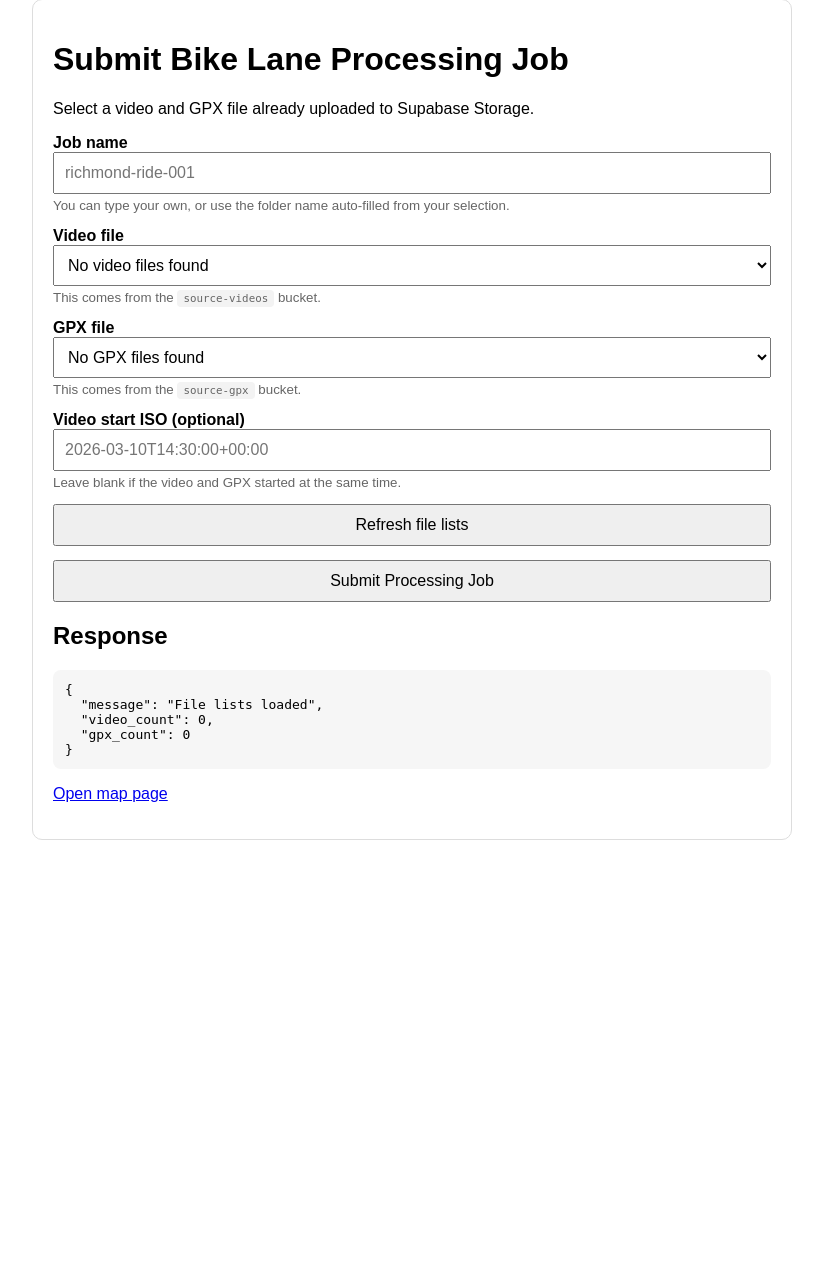
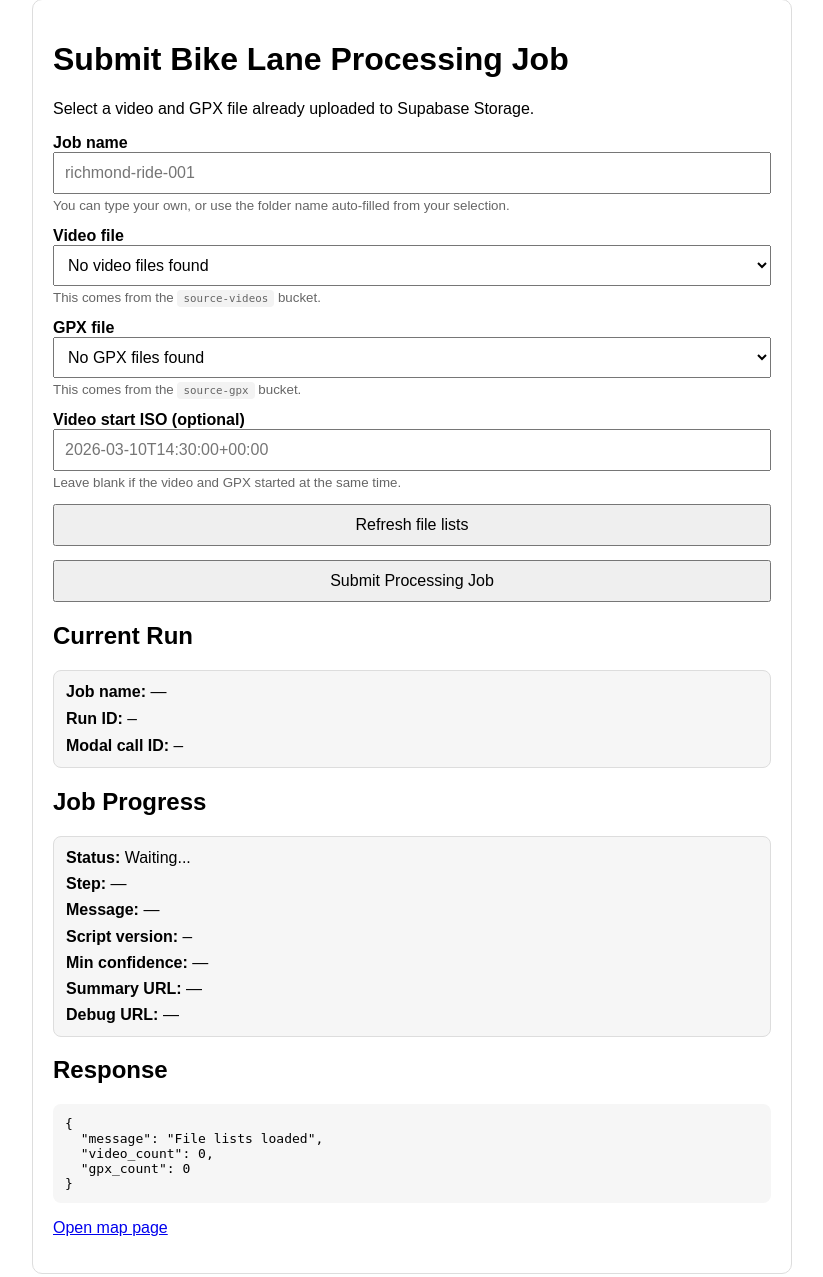
Before and after one commit to st3v0o/bikelaneobjectdetect, a Flask app: page / in a window 1280 px wide. Shown: the part 41-1318 px from the top of the page, without its empty margins (228-1051 px from the left). Before the commit the page ends 881 px from the top, so only its background shows below. Run offline with Flask 3, Linux system fonts and the light colour scheme; data that the repository does not hold is empty.

Commit message:
Update index.html

```diff
--- a/templates/index.html
+++ b/templates/index.html
@@ -46,13 +46,22 @@
       padding: 2px 6px;
       border-radius: 4px;
     }
-    .row {
-      display: grid;
-      grid-template-columns: 1fr;
-      gap: 14px;
+    .status-box {
+      background: #f6f6f6;
+      border: 1px solid #ddd;
+      border-radius: 8px;
+      padding: 12px;
+      margin-top: 12px;
     }
-    .muted {
-      color: #666;
+    .status-row {
+      margin-bottom: 8px;
+    }
+    .status-row:last-child {
+      margin-bottom: 0;
+    }
+    .mono {
+      font-family: Consolas, Monaco, monospace;
+      word-break: break-all;
     }
   </style>
 </head>
@@ -95,6 +104,24 @@
       <button type="submit">Submit Processing Job</button>
     </form>
 
+    <h2>Current Run</h2>
+    <div class="status-box">
+      <div class="status-row"><strong>Job name:</strong> <span id="currentJobName">—</span></div>
+      <div class="status-row"><strong>Run ID:</strong> <span id="currentRunId" class="mono">—</span></div>
+      <div class="status-row"><strong>Modal call ID:</strong> <span id="currentModalCallId" class="mono">—</span></div>
+    </div>
+
+    <h2>Job Progress</h2>
+    <div class="status-box">
+      <div class="status-row"><strong>Status:</strong> <span id="jobStatus">Waiting...</span></div>
+      <div class="status-row"><strong>Step:</strong> <span id="jobStep">—</span></div>
+      <div class="status-row"><strong>Message:</strong> <span id="jobMessage">—</span></div>
+      <div class="status-row"><strong>Script version:</strong> <span id="jobScriptVersion" class="mono">—</span></div>
+      <div class="status-row"><strong>Min confidence:</strong> <span id="jobMinConfidence">—</span></div>
+      <div class="status-row"><strong>Summary URL:</strong> <span id="jobSummaryUrl">—</span></div>
+      <div class="status-row"><strong>Debug URL:</strong> <span id="jobDebugUrl">—</span></div>
+    </div>
+
     <h2>Response</h2>
     <pre id="result">Waiting...</pre>
 
@@ -108,6 +135,20 @@
     const gpxSelect = document.getElementById("gpx_object_path");
     const jobNameInput = document.getElementById("job_name");
     const refreshFilesBtn = document.getElementById("refreshFilesBtn");
+
+    const currentJobName = document.getElementById("currentJobName");
+    const currentRunId = document.getElementById("currentRunId");
+    const currentModalCallId = document.getElementById("currentModalCallId");
+
+    const jobStatus = document.getElementById("jobStatus");
+    const jobStep = document.getElementById("jobStep");
+    const jobMessage = document.getElementById("jobMessage");
+    const jobScriptVersion = document.getElementById("jobScriptVersion");
+    const jobMinConfidence = document.getElementById("jobMinConfidence");
+    const jobSummaryUrl = document.getElementById("jobSummaryUrl");
+    const jobDebugUrl = document.getElementById("jobDebugUrl");
+
+    let pollInterval = null;
 
     function setSelectOptions(selectEl, items, placeholder) {
       selectEl.innerHTML = "";
@@ -124,6 +165,54 @@
         opt.dataset.folder = item.folder || "";
         selectEl.appendChild(opt);
       }
+    }
+
+    function maybeAutoFillJobName() {
+      const selectedVideo = videoSelect.options[videoSelect.selectedIndex];
+      const selectedGpx = gpxSelect.options[gpxSelect.selectedIndex];
+
+      const videoFolder = selectedVideo?.dataset?.folder || "";
+      const gpxFolder = selectedGpx?.dataset?.folder || "";
+
+      if (!jobNameInput.value.trim()) {
+        if (videoFolder && gpxFolder && videoFolder === gpxFolder) {
+          jobNameInput.value = videoFolder;
+        } else if (videoFolder) {
+          jobNameInput.value = videoFolder;
+        } else if (gpxFolder) {
+          jobNameInput.value = gpxFolder;
+        }
+      }
+    }
+
+    function resetProgressUI() {
+      currentJobName.textContent = "—";
+      currentRunId.textContent = "—";
+      currentModalCallId.textContent = "—";
+
+      jobStatus.textContent = "Waiting...";
+      jobStep.textContent = "—";
+      jobMessage.textContent = "—";
+      jobScriptVersion.textContent = "—";
+      jobMinConfidence.textContent = "—";
+      jobSummaryUrl.textContent = "—";
+      jobDebugUrl.textContent = "—";
+    }
+
+    function setLinkOrText(targetEl, value) {
+      targetEl.innerHTML = "";
+
+      if (!value) {
+        targetEl.textContent = "—";
+        return;
+      }
+
+      const a = document.createElement("a");
+      a.href = value;
+      a.target = "_blank";
+      a.rel = "noopener noreferrer";
+      a.textContent = value;
+      targetEl.appendChild(a);
     }
 
     async function loadFiles() {
@@ -175,21 +264,46 @@
       }
     }
 
-    function maybeAutoFillJobName() {
-      const selectedVideo = videoSelect.options[videoSelect.selectedIndex];
-      const selectedGpx = gpxSelect.options[gpxSelect.selectedIndex];
+    async function pollJobStatus(jobName, runId) {
+      try {
+        const res = await fetch(`/job-status/${encodeURIComponent(jobName)}/${encodeURIComponent(runId)}`);
+        const text = await res.text();
 
-      const videoFolder = selectedVideo?.dataset?.folder || "";
-      const gpxFolder = selectedGpx?.dataset?.folder || "";
+        let data;
+        try {
+          data = JSON.parse(text);
+        } catch {
+          data = {
+            status: "error",
+            step: "bad_json",
+            message: text.slice(0, 1000)
+          };
+        }
 
-      if (!jobNameInput.value.trim()) {
-        if (videoFolder && gpxFolder && videoFolder === gpxFolder) {
-          jobNameInput.value = videoFolder;
-        } else if (videoFolder) {
-          jobNameInput.value = videoFolder;
-        } else if (gpxFolder) {
-          jobNameInput.value = gpxFolder;
+        if (!res.ok) {
+          jobStatus.textContent = data.status || "error";
+          jobStep.textContent = data.step || "request_failed";
+          jobMessage.textContent = data.message || `Status check failed (${res.status})`;
+          return;
         }
+
+        jobStatus.textContent = data.status || "unknown";
+        jobStep.textContent = data.step || "—";
+        jobMessage.textContent = data.message || "—";
+        jobScriptVersion.textContent = data.script_version || "—";
+        jobMinConfidence.textContent = data.min_confidence ?? "—";
+
+        setLinkOrText(jobSummaryUrl, data.summary_url);
+        setLinkOrText(jobDebugUrl, data.debug_url);
+
+        if (data.status === "complete" || data.status === "failed") {
+          clearInterval(pollInterval);
+          pollInterval = null;
+        }
+      } catch (err) {
+        jobStatus.textContent = "error";
+        jobStep.textContent = "polling_failed";
+        jobMessage.textContent = err.message;
       }
     }
 
@@ -199,7 +313,17 @@
 
     form.addEventListener("submit", async (e) => {
       e.preventDefault();
+
+      if (pollInterval) {
+        clearInterval(pollInterval);
+        pollInterval = null;
+      }
+
+      resetProgressUI();
       result.textContent = "Submitting job...";
+      jobStatus.textContent = "submitting";
+      jobStep.textContent = "submit_job";
+      jobMessage.textContent = "Submitting job to Flask...";
 
       const formData = new FormData(form);
 
@@ -223,13 +347,43 @@
         }
 
         result.textContent = JSON.stringify(parsed, null, 2);
+
+        if (!res.ok || parsed.error) {
+          jobStatus.textContent = "failed";
+          jobStep.textContent = "submit_job";
+          jobMessage.textContent = parsed.error || "Submit failed";
+          return;
+        }
+
+        currentJobName.textContent = parsed.job_name || "—";
+        currentRunId.textContent = parsed.run_id || "—";
+        currentModalCallId.textContent = parsed.modal_call_id || "—";
+
+        jobStatus.textContent = "submitted";
+        jobStep.textContent = "queued";
+        jobMessage.textContent = "Job submitted. Waiting for status updates...";
+
+        if (parsed.job_name && parsed.run_id) {
+          pollInterval = setInterval(() => {
+            pollJobStatus(parsed.job_name, parsed.run_id);
+          }, 2000);
+
+          pollJobStatus(parsed.job_name, parsed.run_id);
+        } else {
+          jobMessage.textContent = "No run_id returned from backend, cannot poll status.";
+        }
       } catch (err) {
         result.textContent = JSON.stringify({
           error: err.message
         }, null, 2);
+
+        jobStatus.textContent = "failed";
+        jobStep.textContent = "submit_job";
+        jobMessage.textContent = err.message;
       }
     });
 
+    resetProgressUI();
     loadFiles();
   </script>
 </body>
```
